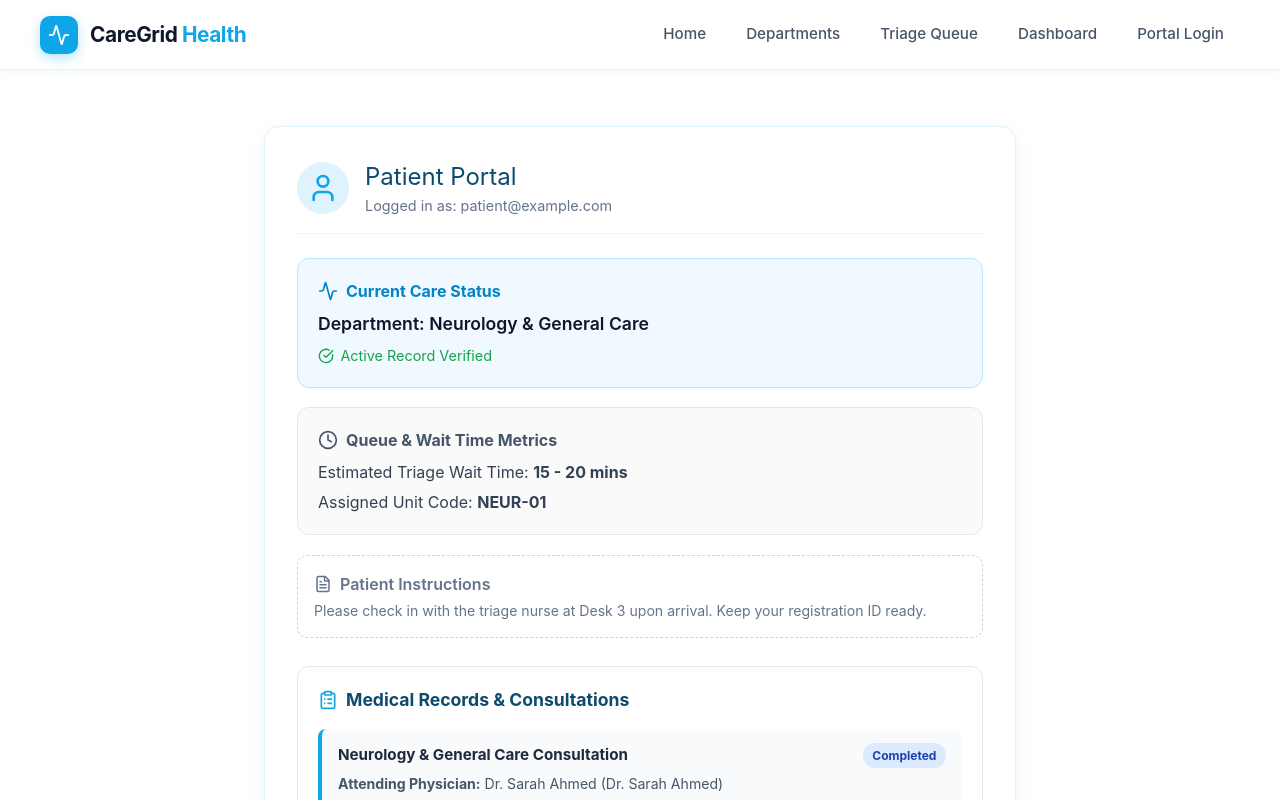
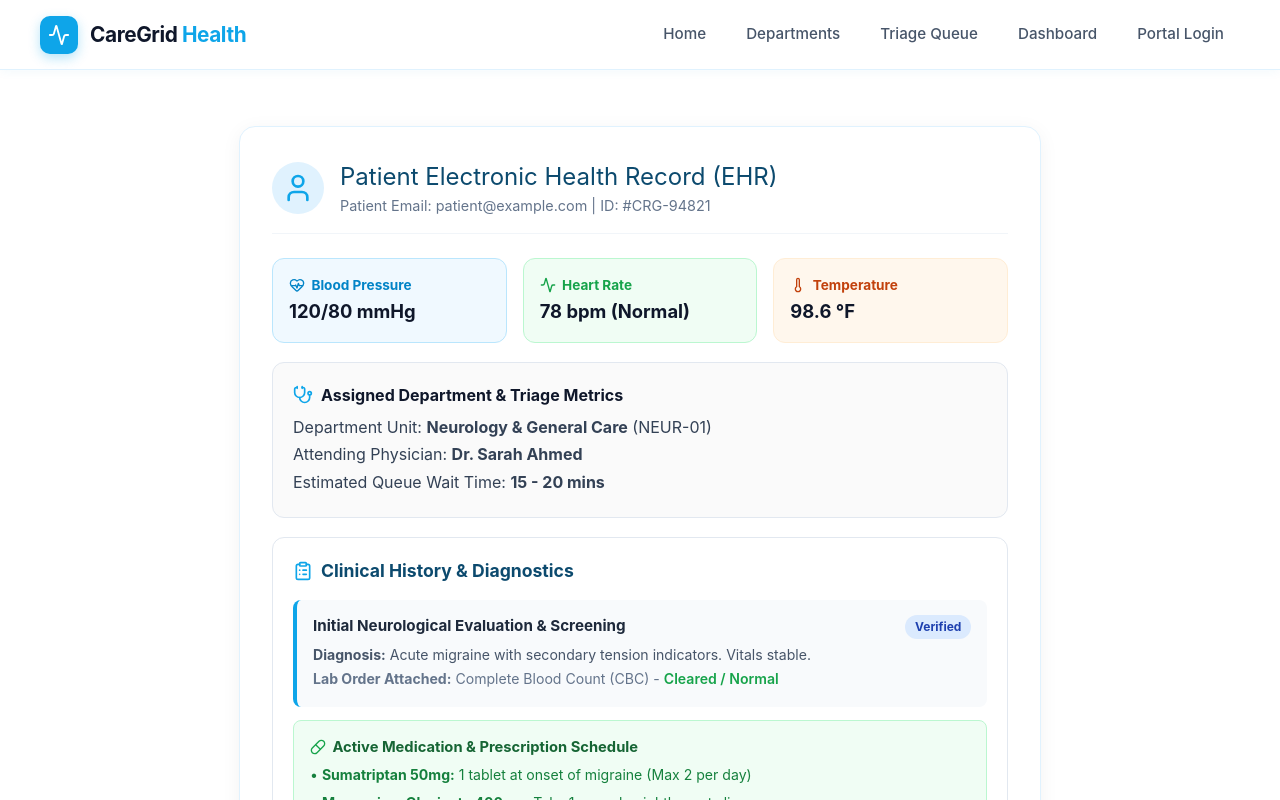
Before and after one commit to itxjiya26/hospital-management-system, a React (Vite) app: page /patient-dashboard in a window 1280 px wide. Shown: the top 800 px of the page. Built offline with nearby package versions, Linux system fonts and the light colour scheme; no server answers.

Commit message:
Upgrade PatientDashboard with precise EHR vitals, lab results, and prescriptions

```diff
--- a/src/pages/PatientDashboard.jsx
+++ b/src/pages/PatientDashboard.jsx
@@ -1,7 +1,7 @@
 import { useState, useEffect } from "react";
 import axios from "axios";
 import { API_URL } from "../api";
-import { Activity, Clock, User, FileText, CheckCircle, ClipboardList, Pill } from "lucide-react";
+import { Activity, Clock, User, FileText, CheckCircle, ClipboardList, Pill, Stethoscope, HeartPulse, Thermometer, FileSpreadsheet } from "lucide-react";
 
 export default function PatientDashboard() {
   const [patientRecord, setPatientRecord] = useState({
@@ -9,13 +9,10 @@ export default function PatientDashboard() {
     code: "NEUR-01",
     headDoctor: "Dr. Sarah Ahmed"
   });
-  const [loading, setLoading] = useState(false);
 
-  // Retrieve logged-in patient email (from localStorage after login)
   const patientEmail = localStorage.getItem("userEmail") || "patient@example.com";
 
   useEffect(() => {
-    // Attempt to fetch live department data, fall back gracefully if offline
     axios
       .get(`${API_URL}/api/departments`)
       .then((res) => {
@@ -29,7 +26,7 @@ export default function PatientDashboard() {
   }, []);
 
   return (
-    <div style={{ maxWidth: "800px", margin: "2rem auto", padding: "1.5rem" }}>
+    <div style={{ maxWidth: "850px", margin: "2rem auto", padding: "1.5rem" }}>
       <div style={{ backgroundColor: "#ffffff", borderRadius: "16px", padding: "2rem", border: "1px solid #e0f2fe", boxShadow: "0 4px 20px rgba(0,0,0,0.05)" }}>
 
         {/* Header */}
@@ -38,93 +35,103 @@ export default function PatientDashboard() {
             <User color="#0ea5e9" size={32} />
           </div>
           <div>
-            <h1 style={{ fontSize: "1.5rem", margin: 0, color: "#0c4a6e" }}>Patient Portal</h1>
-            <p style={{ margin: 0, color: "#64748b", fontSize: "0.9rem" }}>Logged in as: {patientEmail}</p>
+            <h1 style={{ fontSize: "1.5rem", margin: 0, color: "#0c4a6e" }}>Patient Electronic Health Record (EHR)</h1>
+            <p style={{ margin: 0, color: "#64748b", fontSize: "0.9rem" }}>Patient Email: {patientEmail} | ID: #CRG-94821</p>
           </div>
         </div>
 
         <div style={{ display: "flex", flexDirection: "column", gap: "1.2rem" }}>
 
-          {/* Triage / Emergency Status Card */}
-          <div style={{ backgroundColor: "#f0f9ff", padding: "1.25rem", borderRadius: "12px", border: "1px solid #bae6fd" }}>
-            <div style={{ display: "flex", alignItems: "center", gap: "0.5rem", color: "#0284c7", fontWeight: "700", marginBottom: "0.5rem" }}>
-              <Activity size={20} />
-              <span>Current Care Status</span>
+          {/* Quick Metrics & Vitals Grid */}
+          <div style={{ display: "grid", gridTemplateColumns: "repeat(auto-fit, minmax(180px, 1fr))", gap: "1rem" }}>
+            <div style={{ backgroundColor: "#f0f9ff", padding: "1rem", borderRadius: "12px", border: "1px solid #bae6fd" }}>
+              <div style={{ display: "flex", alignItems: "center", gap: "0.4rem", color: "#0284c7", fontSize: "0.85rem", fontWeight: "700", marginBottom: "0.2rem" }}>
+                <HeartPulse size={16} /> Blood Pressure
+              </div>
+              <p style={{ margin: 0, fontSize: "1.15rem", fontWeight: "700", color: "#0f172a" }}>120/80 mmHg</p>
             </div>
-            <p style={{ margin: "0.25rem 0", fontSize: "1.1rem", fontWeight: "600", color: "#0f172a" }}>
-              Department: {patientRecord?.name || "General Outpatient / Emergency"}
-            </p>
-            <div style={{ display: "flex", alignItems: "center", gap: "0.4rem", color: "#16a34a", fontSize: "0.9rem", marginTop: "0.5rem" }}>
-              <CheckCircle size={16} />
-              <span>Active Record Verified</span>
+            <div style={{ backgroundColor: "#f0fdf4", padding: "1rem", borderRadius: "12px", border: "1px solid #bbf7d0" }}>
+              <div style={{ display: "flex", alignItems: "center", gap: "0.4rem", color: "#16a34a", fontSize: "0.85rem", fontWeight: "700", marginBottom: "0.2rem" }}>
+                <Activity size={16} /> Heart Rate
+              </div>
+              <p style={{ margin: 0, fontSize: "1.15rem", fontWeight: "700", color: "#0f172a" }}>78 bpm (Normal)</p>
+            </div>
+            <div style={{ backgroundColor: "#fff7ed", padding: "1rem", borderRadius: "12px", border: "1px solid #ffedd5" }}>
+              <div style={{ display: "flex", alignItems: "center", gap: "0.4rem", color: "#c2410c", fontSize: "0.85rem", fontWeight: "700", marginBottom: "0.2rem" }}>
+                <Thermometer size={16} /> Temperature
+              </div>
+              <p style={{ margin: 0, fontSize: "1.15rem", fontWeight: "700", color: "#0f172a" }}>98.6 °F</p>
             </div>
           </div>
 
-          {/* Wait Time / Appointment Details */}
+          {/* Current Care & Triage Status Card */}
           <div style={{ backgroundColor: "#fafafa", padding: "1.25rem", borderRadius: "12px", border: "1px solid #e2e8f0" }}>
-            <div style={{ display: "flex", alignItems: "center", gap: "0.5rem", color: "#475569", fontWeight: "700", marginBottom: "0.5rem" }}>
-              <Clock size={20} />
-              <span>Queue & Wait Time Metrics</span>
+            <div style={{ display: "flex", alignItems: "center", gap: "0.5rem", color: "#0f172a", fontWeight: "700", marginBottom: "0.5rem" }}>
+              <Stethoscope size={20} color="#0ea5e9" />
+              <span>Assigned Department & Triage Metrics</span>
             </div>
-            <p style={{ margin: 0, color: "#334155" }}>
-              Estimated Triage Wait Time: <strong>15 - 20 mins</strong>
+            <p style={{ margin: "0.2rem 0", color: "#334155" }}>
+              Department Unit: <strong>{patientRecord?.name}</strong> ({patientRecord?.code})
             </p>
-            <p style={{ margin: "0.4rem 0 0 0", color: "#334155" }}>
-              Assigned Unit Code: <strong>{patientRecord?.code || "EMG-01"}</strong>
+            <p style={{ margin: "0.2rem 0", color: "#334155" }}>
+              Attending Physician: <strong>{patientRecord?.headDoctor || "Dr. Sarah Ahmed"}</strong>
+            </p>
+            <p style={{ margin: "0.2rem 0", color: "#334155" }}>
+              Estimated Queue Wait Time: <strong>15 - 20 mins</strong>
             </p>
           </div>
 
-          {/* Medical Instructions */}
-          <div style={{ padding: "1rem", backgroundColor: "#fff", border: "1px dashed #cbd5e1", borderRadius: "10px" }}>
-            <div style={{ display: "flex", alignItems: "center", gap: "0.5rem", color: "#64748b", fontWeight: "600", marginBottom: "0.3rem" }}>
-              <FileText size={18} />
-              <span>Patient Instructions</span>
-            </div>
-            <p style={{ margin: 0, fontSize: "0.88rem", color: "#64748b" }}>
-              Please check in with the triage nurse at Desk 3 upon arrival. Keep your registration ID ready.
-            </p>
-          </div>
-
-          {/* Detailed Medical Records & Consultations */}
-          <div style={{ marginTop: "0.5rem", backgroundColor: "#ffffff", padding: "1.25rem", borderRadius: "12px", border: "1px solid #e2e8f0" }}>
+          {/* Precise Medical History & Lab Results */}
+          <div style={{ backgroundColor: "#ffffff", padding: "1.25rem", borderRadius: "12px", border: "1px solid #e2e8f0" }}>
             <div style={{ display: "flex", alignItems: "center", gap: "0.5rem", color: "#0c4a6e", fontWeight: "700", marginBottom: "1rem" }}>
               <ClipboardList color="#0ea5e9" size={20} />
-              <span style={{ fontSize: "1.1rem" }}>Medical Records & Consultations</span>
+              <span style={{ fontSize: "1.1rem" }}>Clinical History & Diagnostics</span>
             </div>
 
             <div style={{ display: "flex", flexDirection: "column", gap: "0.85rem" }}>
 
-              {/* Consultation Entry */}
+              {/* Consultation Record */}
               <div style={{ padding: "0.9rem 1rem", backgroundColor: "#f8fafc", borderRadius: "8px", borderLeft: "4px solid #0ea5e9" }}>
                 <div style={{ display: "flex", justifyContent: "space-between", alignItems: "center", marginBottom: "0.3rem" }}>
                   <span style={{ fontWeight: "700", color: "#1e293b", fontSize: "0.95rem" }}>
-                    {patientRecord?.name || "General"} Consultation
+                    Initial Neurological Evaluation & Screening
                   </span>
                   <span style={{ backgroundColor: "#dbeafe", color: "#1e40af", padding: "0.2rem 0.6rem", borderRadius: "12px", fontSize: "0.75rem", fontWeight: "700" }}>
-                    Completed
+                    Verified
                   </span>
                 </div>
                 <p style={{ margin: "0.2rem 0", fontSize: "0.88rem", color: "#475569" }}>
-                  <strong>Attending Physician:</strong> Dr. Sarah Ahmed ({patientRecord?.headDoctor || "Specialist"})
+                  <strong>Diagnosis:</strong> Acute migraine with secondary tension indicators. Vitals stable.
                 </p>
                 <p style={{ margin: "0.2rem 0", fontSize: "0.88rem", color: "#64748b" }}>
-                  <strong>Clinical Summary:</strong> Patient presented with mild symptoms. Vitals stable.
+                  <strong>Lab Order Attached:</strong> Complete Blood Count (CBC) - <span style={{ color: "#16a34a", fontWeight: "600" }}>Cleared / Normal</span>
                 </p>
               </div>
 
-              {/* Active Prescriptions Card */}
+              {/* Precise Active Prescriptions */}
               <div style={{ padding: "0.9rem 1rem", backgroundColor: "#f0fdf4", borderRadius: "8px", border: "1px solid #bbf7d0" }}>
                 <div style={{ display: "flex", alignItems: "center", gap: "0.4rem", color: "#166534", fontWeight: "700", marginBottom: "0.4rem", fontSize: "0.92rem" }}>
                   <Pill color="#16a34a" size={16} />
-                  <span>Active Prescriptions</span>
+                  <span>Active Medication & Prescription Schedule</span>
                 </div>
-                <ul style={{ margin: 0, paddingLeft: "1.2rem", fontSize: "0.85rem", color: "#15803d" }}>
-                  <li>Analgesic 500mg - 1 Tablet twice daily (Post-Meals)</li>
-                  <li>Hydration Therapy - Maintain 2.5L daily intake</li>
-                </ul>
+                <div style={{ display: "flex", flexDirection: "column", gap: "0.4rem", fontSize: "0.88rem", color: "#15803d" }}>
+                  <div>• <strong>Sumatriptan 50mg:</strong> 1 tablet at onset of migraine (Max 2 per day)</div>
+                  <div>• <strong>Magnesium Glycinate 400mg:</strong> Take 1 capsule nightly post-dinner</div>
+                </div>
               </div>
 
             </div>
+          </div>
+
+          {/* Instructions */}
+          <div style={{ padding: "1rem", backgroundColor: "#fff", border: "1px dashed #cbd5e1", borderRadius: "10px" }}>
+            <div style={{ display: "flex", alignItems: "center", gap: "0.5rem", color: "#64748b", fontWeight: "600", marginBottom: "0.3rem" }}>
+              <FileText size={18} />
+              <span>Next Follow-Up Appointment</span>
+            </div>
+            <p style={{ margin: 0, fontSize: "0.88rem", color: "#64748b" }}>
+              Scheduled for <strong>November 12, 2026 at 10:30 AM</strong> with Dr. Sarah Ahmed at Desk 3.
+            </p>
           </div>
 
         </div>
```
